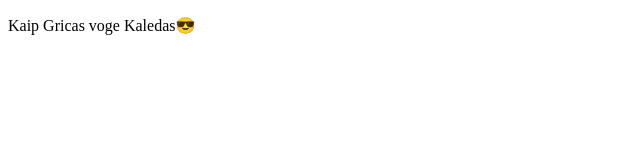
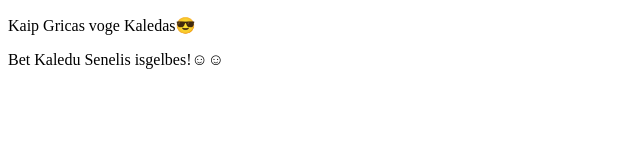
Before and after one commit to AudriusKru/3-xmas, a plain HTML site: page index.html in a window 1280 px wide. Shown: the whole page, without its empty margins (0-640 px from the left). Drawn offline with Linux system fonts and the light colour scheme.

Commit message:
Pakitimas

```diff
--- a/index.html
+++ b/index.html
@@ -10,6 +10,7 @@
 
 <body>
     <p>Kaip Gricas voge Kaledas😎</p>
+    <p>Bet Kaledu Senelis isgelbes!☺☺</p>
 </body>
 
 </html>
```
